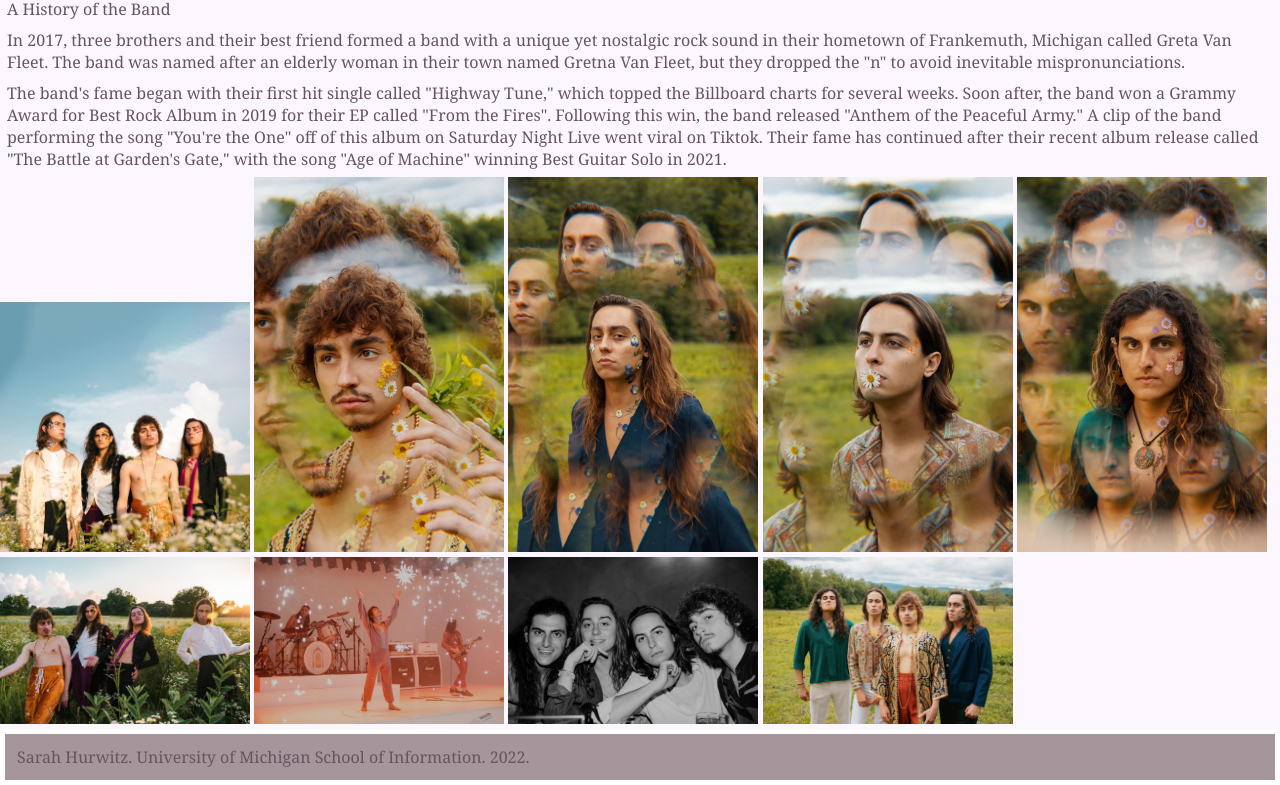
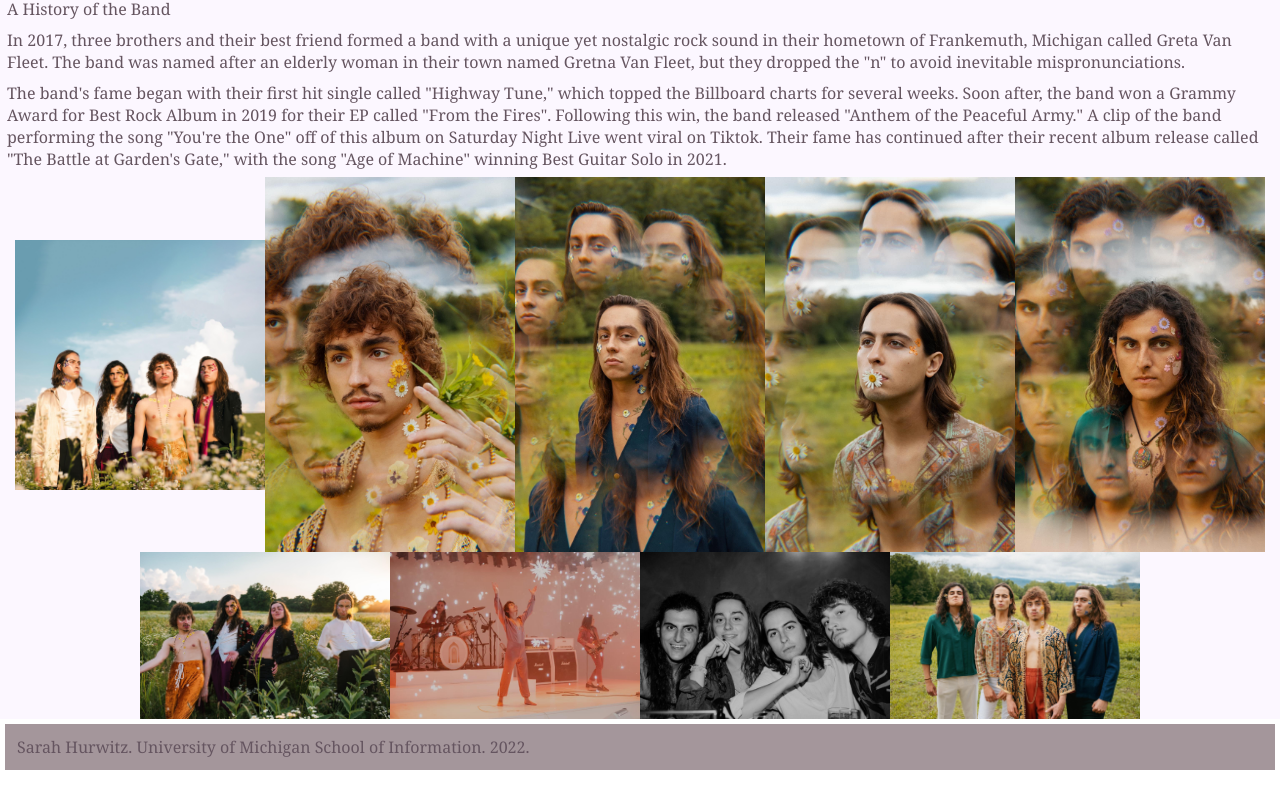
Before and after one commit to hurwitzsarah/339final-project, a plain HTML site: page index.html in a window 1280 px wide. Shown: the part 135-920 px from the top of the page. Drawn offline with Linux system fonts and the light colour scheme.

Commit message:
Add files via upload

```diff
--- a/css/style.css
+++ b/css/style.css
@@ -63,6 +63,14 @@ main h3{
     font-style: italic;
 }
 
+.about_gallery {
+    display: flex;
+    flex-direction: row;
+    flex-wrap: wrap;
+    justify-content: center;
+    align-items: center;
+}
+
 
 /* colors */
 /* --magnolia: #fcf7ffff;
--- a/index.html
+++ b/index.html
@@ -6,7 +6,7 @@
     <meta name="viewport" content="width=device-width, initial-scale=1.0">
 	<link rel="stylesheet" href="css/html5reset.css">
 	<link rel="stylesheet" href="css/style.css">
-    <!-- used a favicon generator online to insert a custom favicon -- I had to come up with the filepath myself, but everything else is from the site -->
+    <!-- used a favicon generator online to insert a custom favicon -- I came up with the filepath myself, but everything else is from the site -->
     <link rel="apple-touch-icon" sizes="180x180" href="images/favicon/apple-touch-icon.png">
     <link rel="icon" type="image/png" sizes="32x32" href="images/favicon/favicon-32x32.png">
     <link rel="icon" type="image/png" sizes="16x16" href="images/favicon/favicon-16x16.png">
@@ -48,7 +48,7 @@
         <img src = "images/sillyflowers.JPG" width="250" alt="The band acting silly in the flowers"/>
         <img src = "images/heatabove.JPG" width="250" alt="The band performing 'Heat Above'"/>
         <img src = "images/bandb&w.JPG" width="250" alt="A close up of the band"/>
-        <img src = "images/sillyflowers2.JPG" width="250" alt="Sam Kiszka's eye"/>
+        <img src = "images/sillyflowers2.JPG" width="250" alt="The boys making funny faces at a winery"/>
 
     </main>
 </body>
```
Also changed, not shown: boys.html (+3 -2 lines).
